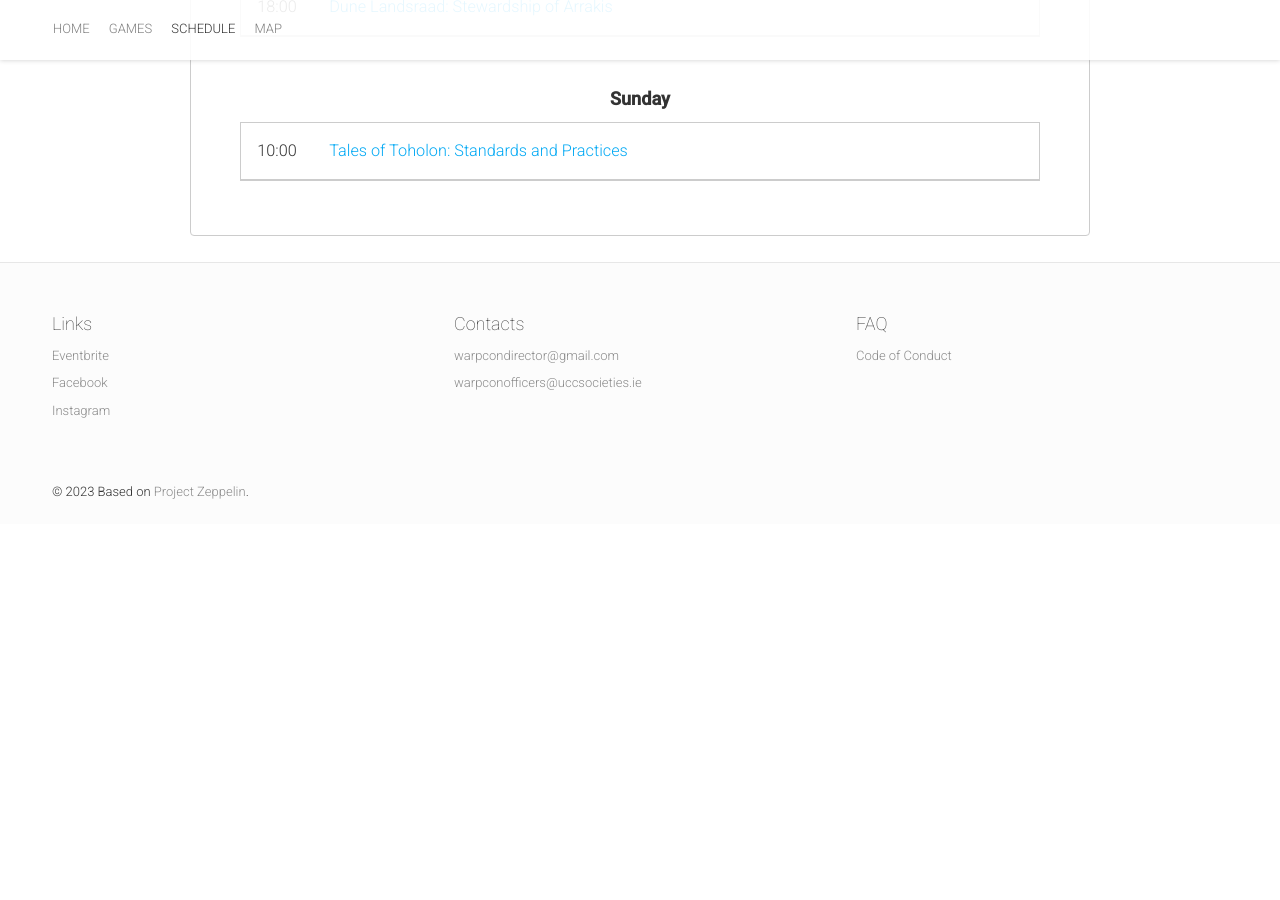
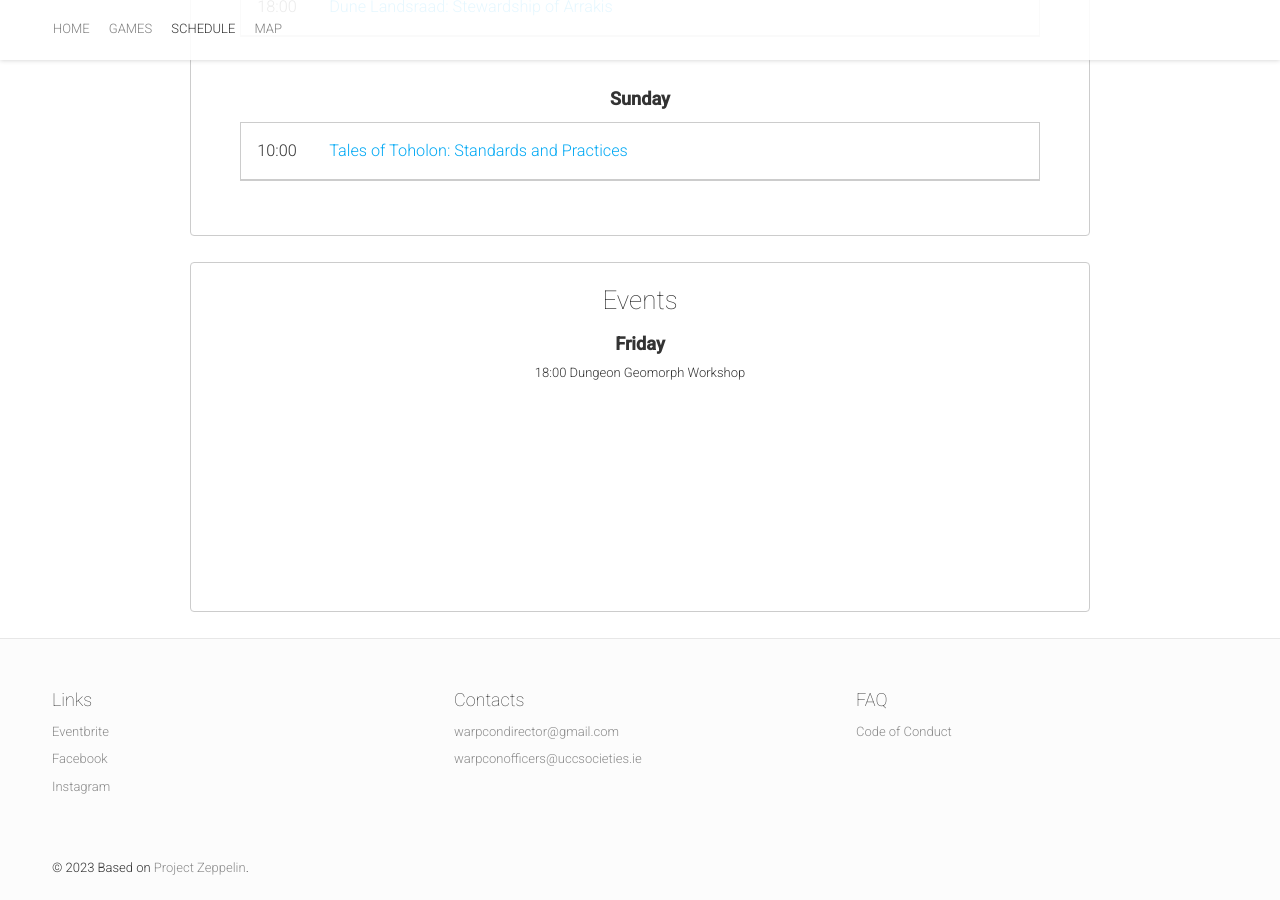
Before and after one commit to gregoriousTechorious/warpcon.ie, a Jekyll site: the page built from schedule.html, in a window 1280 px wide and 900 px high, scrolled down 3556 px. Built offline with Jekyll 4.4.1, drawn with Linux system fonts in a browser that asks for light colours; nearby versions of some CDN libraries; before the commit the page ends 4080 px from its top, so only the background shows below that.

Commit message:
testing shed

```diff
--- a/schedule.html
+++ b/schedule.html
@@ -488,4 +488,19 @@ image: hero.jpg
             </tbody>
         </table>
     </section>
+    <section class="schedule" id="stuff">
+        <h1>Events</h1>
+
+        <h2>Friday</h2>
+        <tbody>
+            <tr>
+                <td>
+                    18:00
+                </td>
+                <td>
+                    Dungeon Geomorph Workshop
+                </td>
+            </tr>
+        </tbody>
+    </section>
 </div>
```
